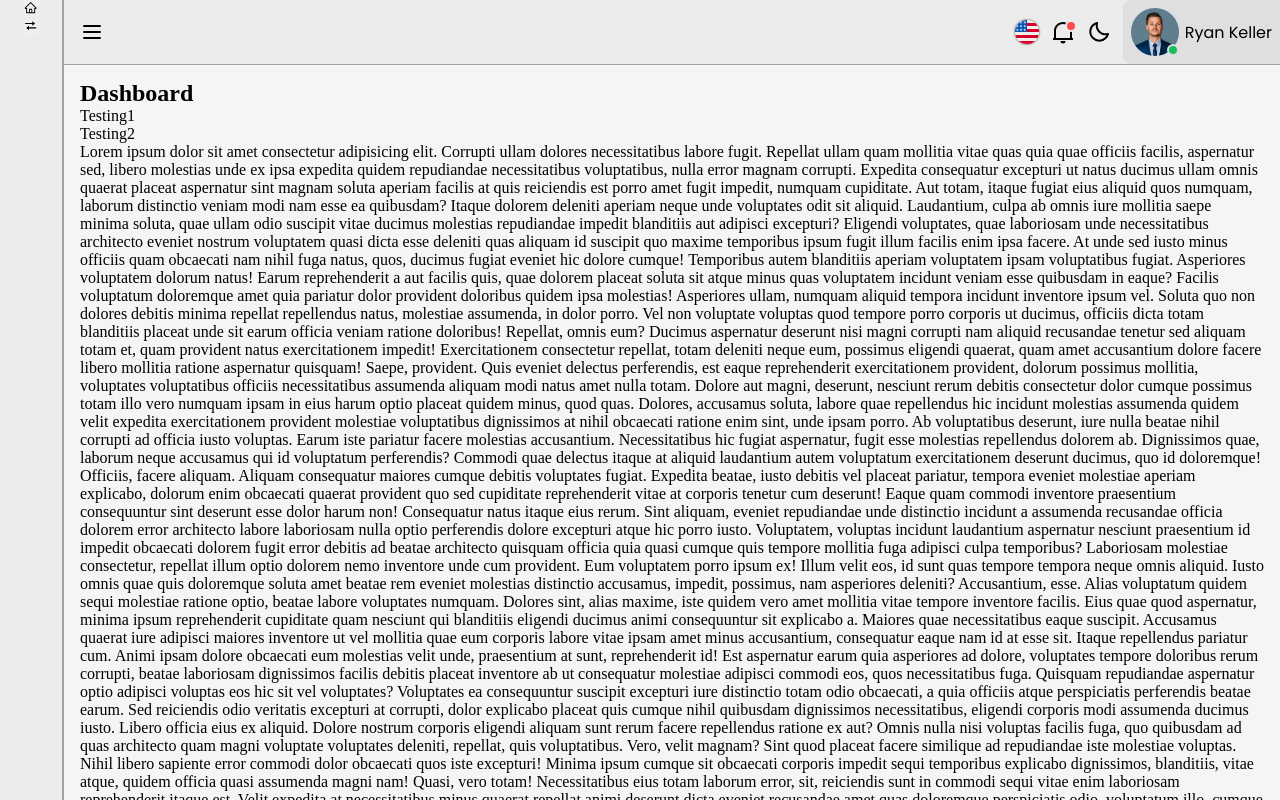
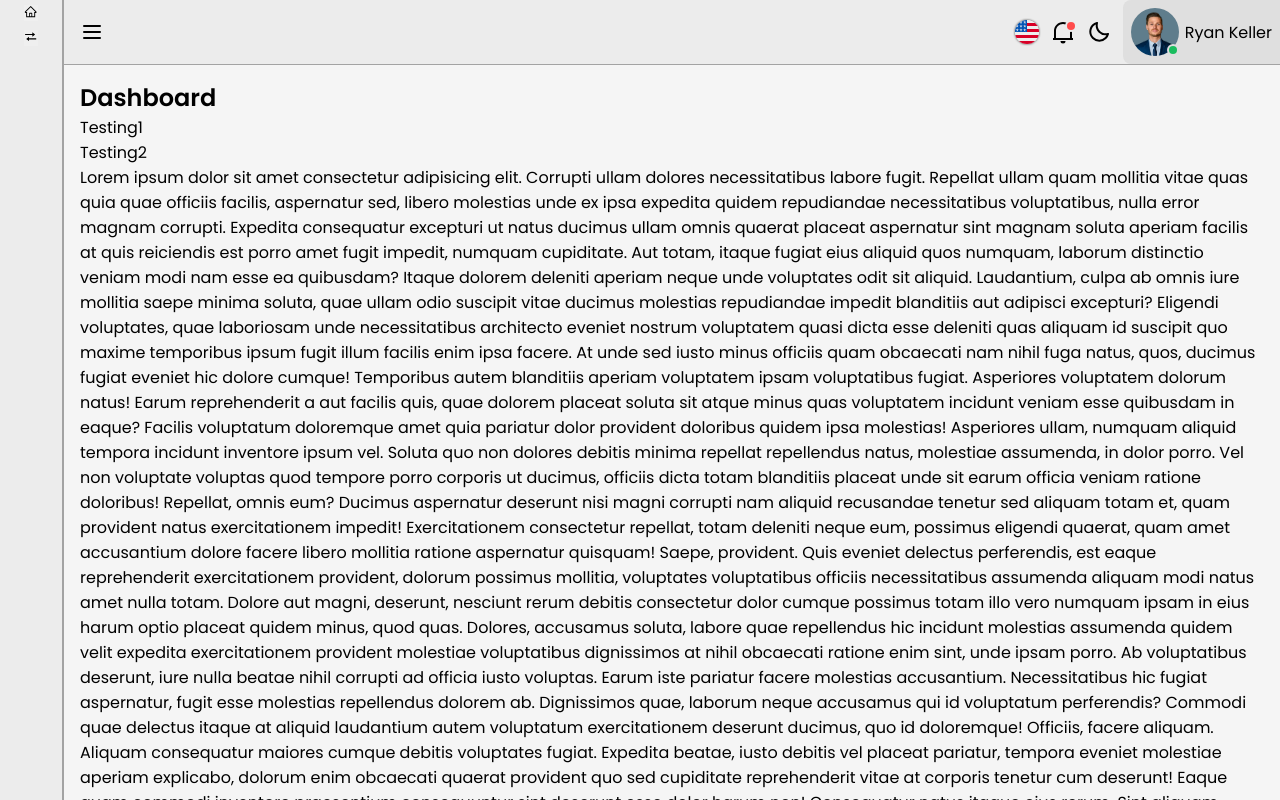
Before and after one commit to BolaGhaly/Admin-Dashboard, a Next.js app: page / in a window 1280 px wide. Shown: the top 800 px of the page. Built offline with nearby package versions, Linux system fonts and the light colour scheme.

Commit message:
Update next/font

```diff
--- a/components/Layout.tsx
+++ b/components/Layout.tsx
@@ -3,6 +3,7 @@ import { RootState } from "../store/store";
 import { useSelector } from "react-redux";
 import Sidebar from "./Sidebar";
 import Topbar from "./TopBar/TopBar";
+import { poppinsFont } from "../fonts";
 // import Footer from "./Footer";
 
 const Layout = ({ children }) => {
@@ -16,7 +17,7 @@ const Layout = ({ children }) => {
   }, [darkMode]);
 
   return (
-    <main>
+    <main className={poppinsFont.className}>
       <Topbar />
       <Sidebar />
       <section>{children}</section>
--- a/components/TopBar/TopBar.tsx
+++ b/components/TopBar/TopBar.tsx
@@ -6,7 +6,6 @@ import { RootState } from "../../store/store";
 import UserProfile from "./UserProfile";
 import NotificationsMenu from "./NotificationsMenu";
 import styles from "./topBar.module.scss";
-import { poppinsFont } from "../../fonts";
 import LanguagesMenu from "./LanguagesMenu";
 
 const Topbar = () => {
@@ -14,7 +13,7 @@ const Topbar = () => {
   const dispatch = useDispatch();
 
   return (
-    <nav className={styles.topNavBar} style={poppinsFont.style}>
+    <nav className={styles.topNavBar}>
       <button onClick={() => dispatch(openSideBarReverse())} title="Menu">
         <Icon name="menu" />
       </button>
--- a/pages/index.tsx
+++ b/pages/index.tsx
@@ -9,10 +9,6 @@ const index = () => {
         <meta name="description" content="Generated by create next app" />
         <meta name="viewport" content="width=device-width, initial-scale=1" />
         <link rel="icon" href="/favicon.ico" />
-        <link
-          href="https://fonts.googleapis.com/css2?family=Poppins:wght@300;400;500;600&display=swap"
-          rel="stylesheet"
-        />
       </Head>
       <Dashboard />
     </>
```
